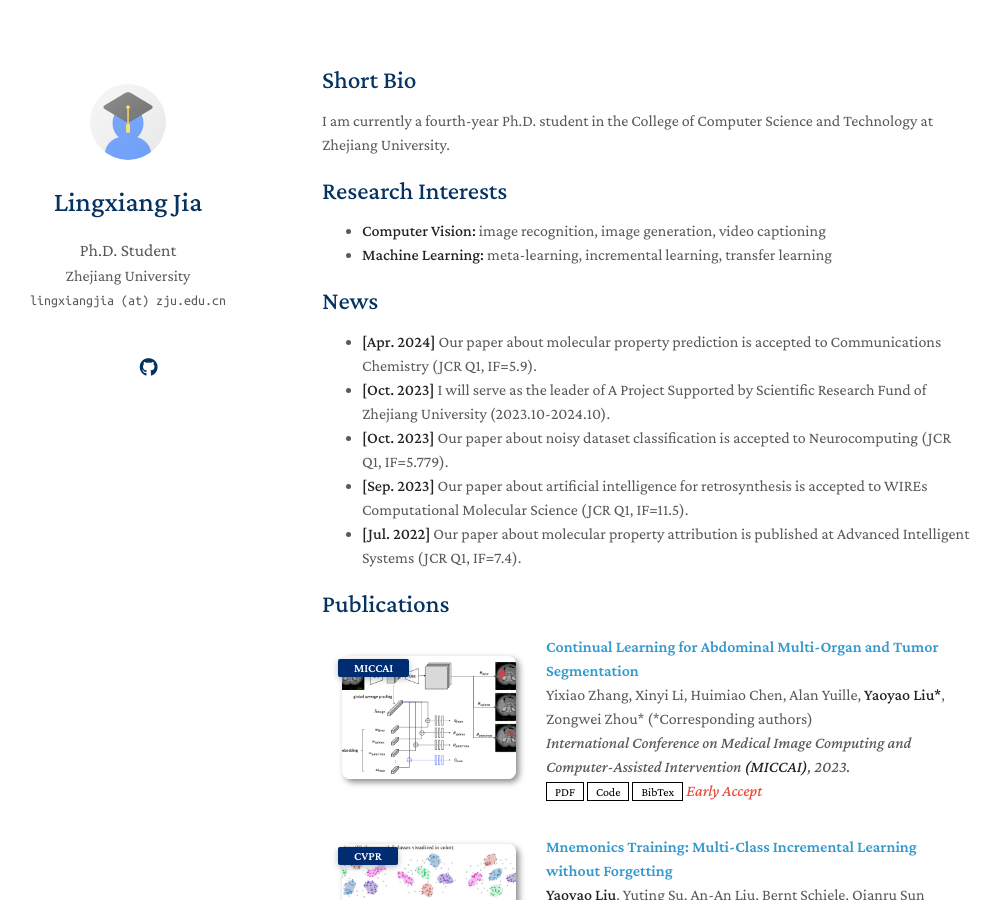
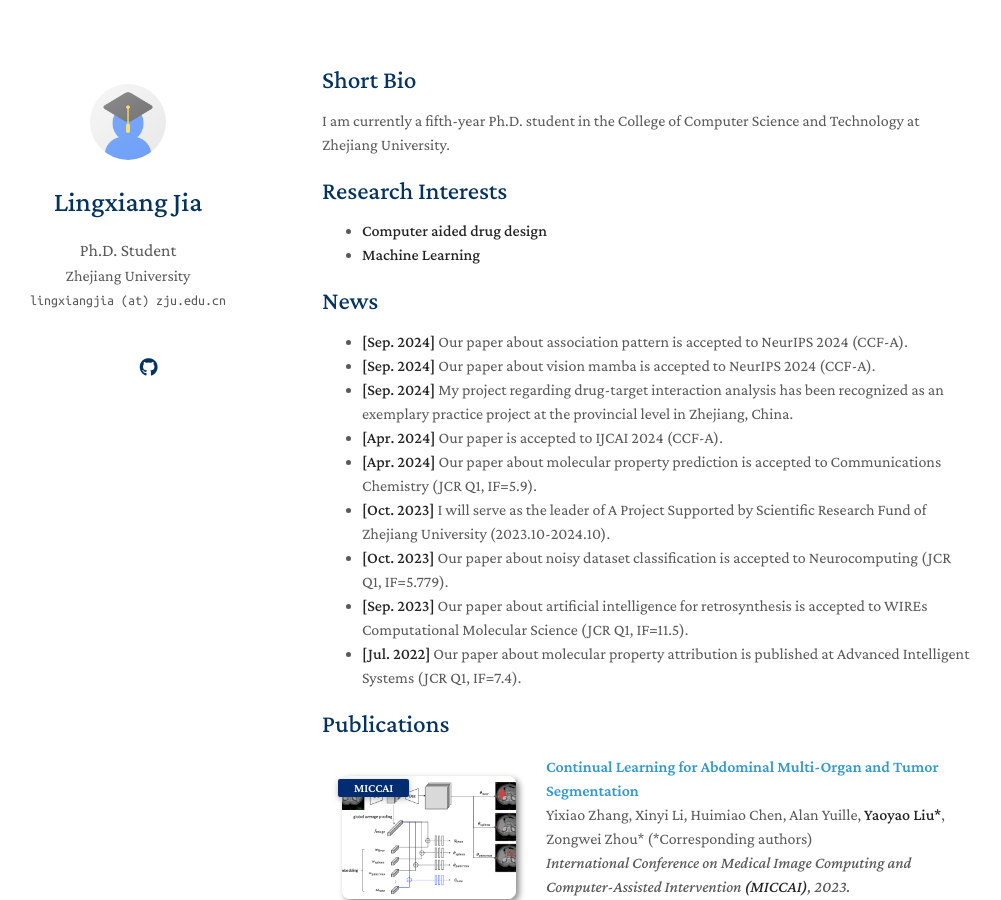
Before and after one commit to hry98kki/hry98kki.github.io, a Jekyll site: the page built from index.md, in a window 1280 px wide and 900 px high. Shown: the whole window, without its empty margins (148-1149 px from the left). Built offline with Jekyll 4.4.1, drawn with Linux system fonts in a browser that asks for light colours; nearby versions of some CDN libraries; a style sheet for code colours, icons or effects is not loaded; our own code applies the rules of GitHub Pages for plain Markdown files.

Commit message:
Update index.md

```diff
--- a/index.md
+++ b/index.md
@@ -4,15 +4,19 @@ layout: homepage
 
 ## Short Bio
 
-I am currently a fourth-year Ph.D. student in the College of Computer Science and Technology at Zhejiang University.
+I am currently a fifth-year Ph.D. student in the College of Computer Science and Technology at Zhejiang University.
 
 ## Research Interests
 
-- **Computer Vision:** image recognition, image generation, video captioning
-- **Machine Learning:** meta-learning, incremental learning, transfer learning
+- **Computer aided drug design**
+- **Machine Learning**
 
 ## News
 
+- **[Sep. 2024]** Our paper about association pattern is accepted to NeurIPS 2024 (CCF-A).
+- **[Sep. 2024]** Our paper about vision mamba is accepted to NeurIPS 2024 (CCF-A).
+- **[Sep. 2024]** My project regarding drug-target interaction analysis has been recognized as an exemplary practice project at the provincial level in Zhejiang, China.
+- **[Apr. 2024]** Our paper is accepted to IJCAI 2024 (CCF-A).
 - **[Apr. 2024]** Our paper about molecular property prediction is accepted to Communications Chemistry (JCR Q1, IF=5.9).
 - **[Oct. 2023]** I will serve as the leader of A Project Supported by Scientific Research Fund of Zhejiang University (2023.10-2024.10).
 - **[Oct. 2023]** Our paper about noisy dataset classification is accepted to Neurocomputing (JCR Q1, IF=5.779).
```
